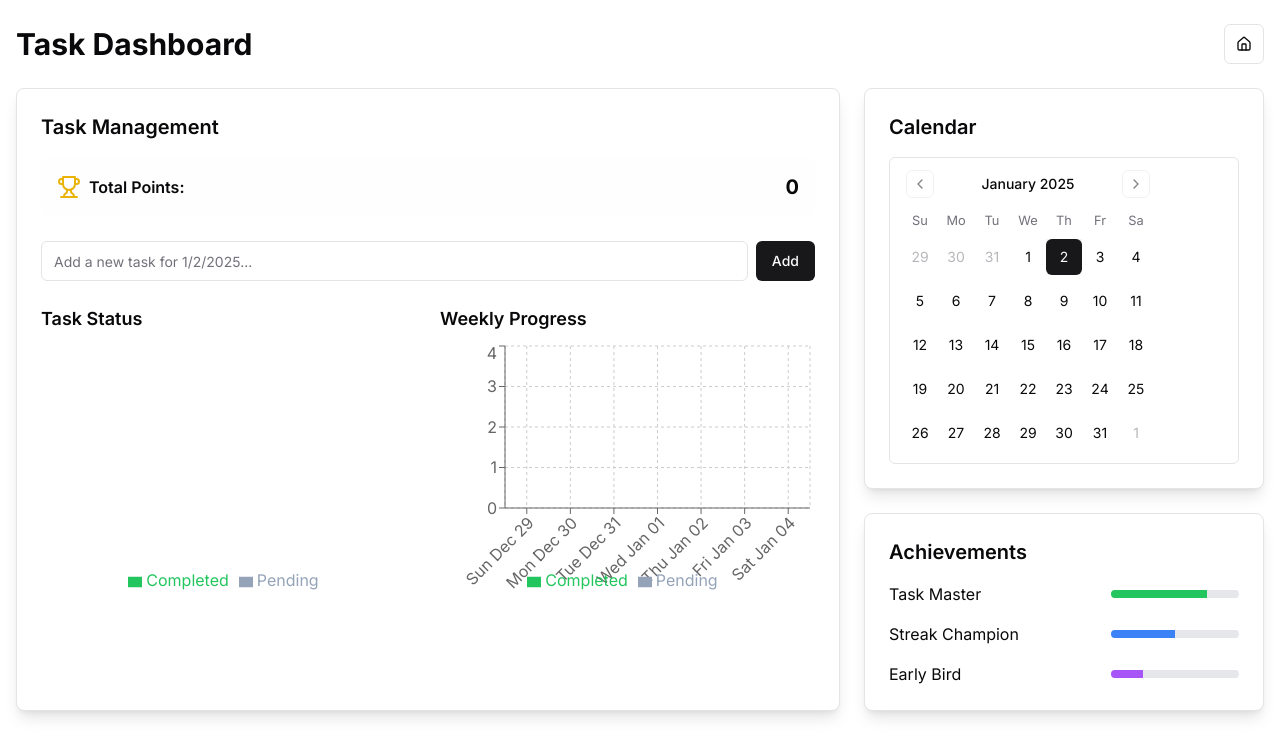
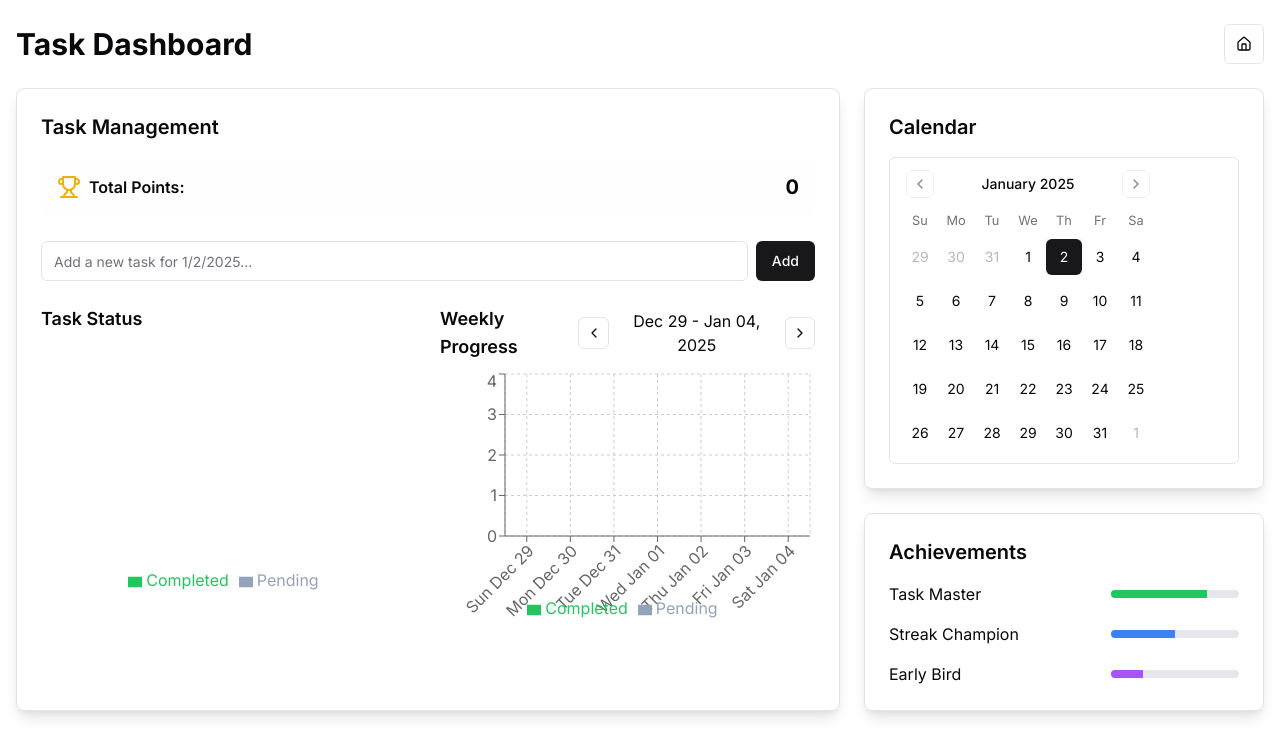
Before and after one commit to drsquidgeums/allie-digital-mvp, a React (Vite) app: page /tasks in a window 1280 px wide. Shown: the top 756 px of the page. Built offline with nearby package versions, Linux system fonts and the light colour scheme; a web font is replaced by a local one.

Commit message:
Add navigation for weekly progress chart
Implement buttons to navigate between weeks in the weekly progress chart, allowing users to view the current week's date and move forwards or backwards in time.
[skip gpt_engineer]

```diff
--- a/src/components/dashboard/TaskCharts.tsx
+++ b/src/components/dashboard/TaskCharts.tsx
@@ -1,5 +1,8 @@
 import { PieChart, Pie, Cell, BarChart, Bar, XAxis, YAxis, CartesianGrid, Tooltip, ResponsiveContainer, Legend } from 'recharts';
-import { format, startOfWeek, addDays } from 'date-fns';
+import { format, startOfWeek, addDays, addWeeks, subWeeks } from 'date-fns';
+import { ChevronLeft, ChevronRight } from 'lucide-react';
+import { Button } from '@/components/ui/button';
+import { useState } from 'react';
 
 const COLORS = ['#22c55e', '#94a3b8'];
 
@@ -16,17 +19,16 @@ interface TaskChartsProps {
 }
 
 export const TaskCharts = ({ tasks }: TaskChartsProps) => {
+  const [currentWeekStart, setCurrentWeekStart] = useState(startOfWeek(new Date()));
+
   const getPieChartData = () => [
     { name: 'Completed', value: tasks.filter(task => task.completed).length },
     { name: 'Pending', value: tasks.filter(task => !task.completed).length }
   ];
 
   const getBarChartData = () => {
-    const today = new Date();
-    const weekStart = startOfWeek(today);
-
     return Array.from({ length: 7 }, (_, i) => {
-      const date = addDays(weekStart, i);
+      const date = addDays(currentWeekStart, i);
       const dateStr = format(date, 'MMM dd');
       const dayName = format(date, 'EEE');
 
@@ -42,6 +44,12 @@ export const TaskCharts = ({ tasks }: TaskChartsProps) => {
         ).length
       };
     });
+  };
+
+  const navigateWeek = (direction: 'forward' | 'backward') => {
+    setCurrentWeekStart(current =>
+      direction === 'forward' ? addWeeks(current, 1) : subWeeks(current, 1)
+    );
   };
 
   return (
@@ -70,7 +78,30 @@ export const TaskCharts = ({ tasks }: TaskChartsProps) => {
       </div>
 
       <div className="h-64">
-        <h3 className="text-lg font-semibold mb-2">Weekly Progress</h3>
+        <div className="flex items-center justify-between mb-2">
+          <h3 className="text-lg font-semibold">Weekly Progress</h3>
+          <div className="flex items-center gap-2">
+            <Button
+              variant="outline"
+              size="icon"
+              onClick={() => navigateWeek('backward')}
+              className="h-8 w-8"
+            >
+              <ChevronLeft className="h-4 w-4" />
+            </Button>
+            <span className="min-w-32 text-center">
+              {format(currentWeekStart, 'MMM dd')} - {format(addDays(currentWeekStart, 6), 'MMM dd, yyyy')}
+            </span>
+            <Button
+              variant="outline"
+              size="icon"
+              onClick={() => navigateWeek('forward')}
+              className="h-8 w-8"
+            >
+              <ChevronRight className="h-4 w-4" />
+            </Button>
+          </div>
+        </div>
         <ResponsiveContainer width="100%" height="100%">
           <BarChart data={getBarChartData()}>
             <CartesianGrid strokeDasharray="3 3" />
```
